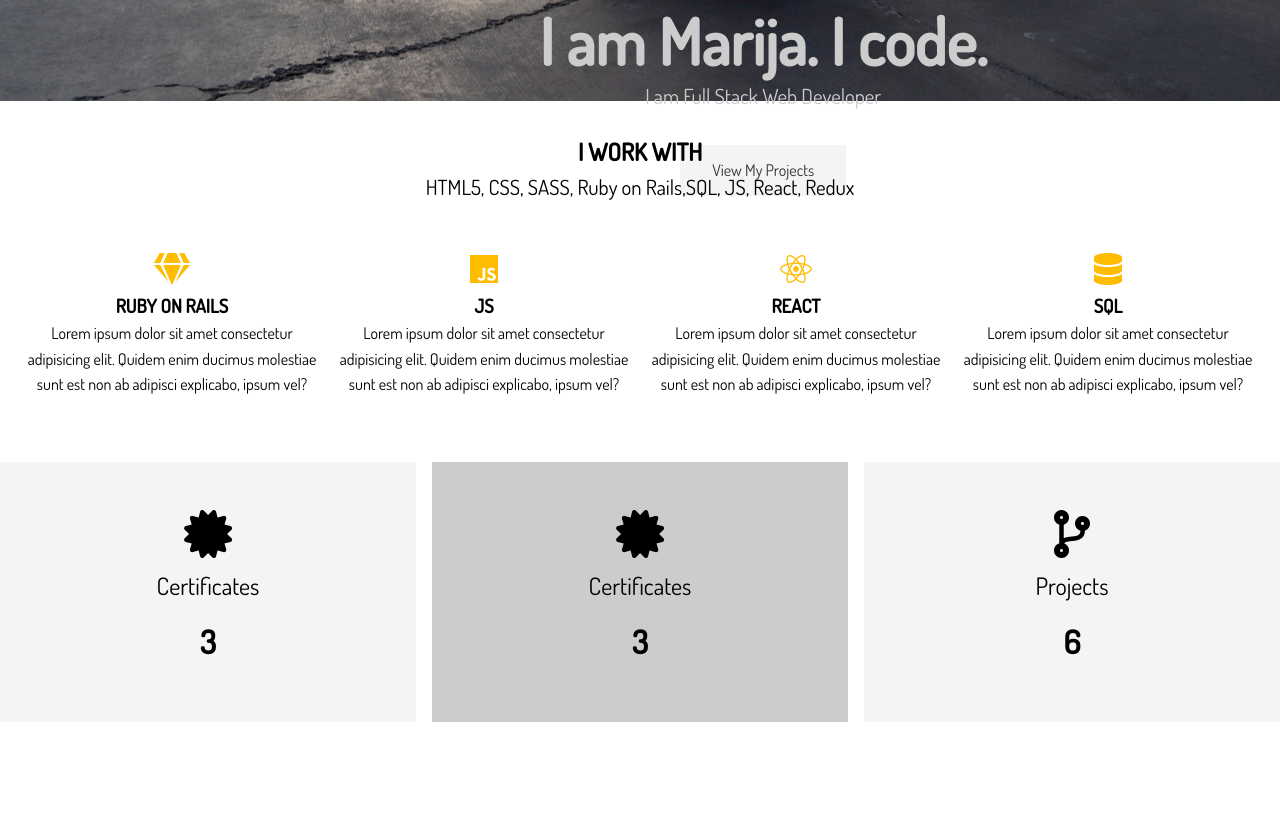
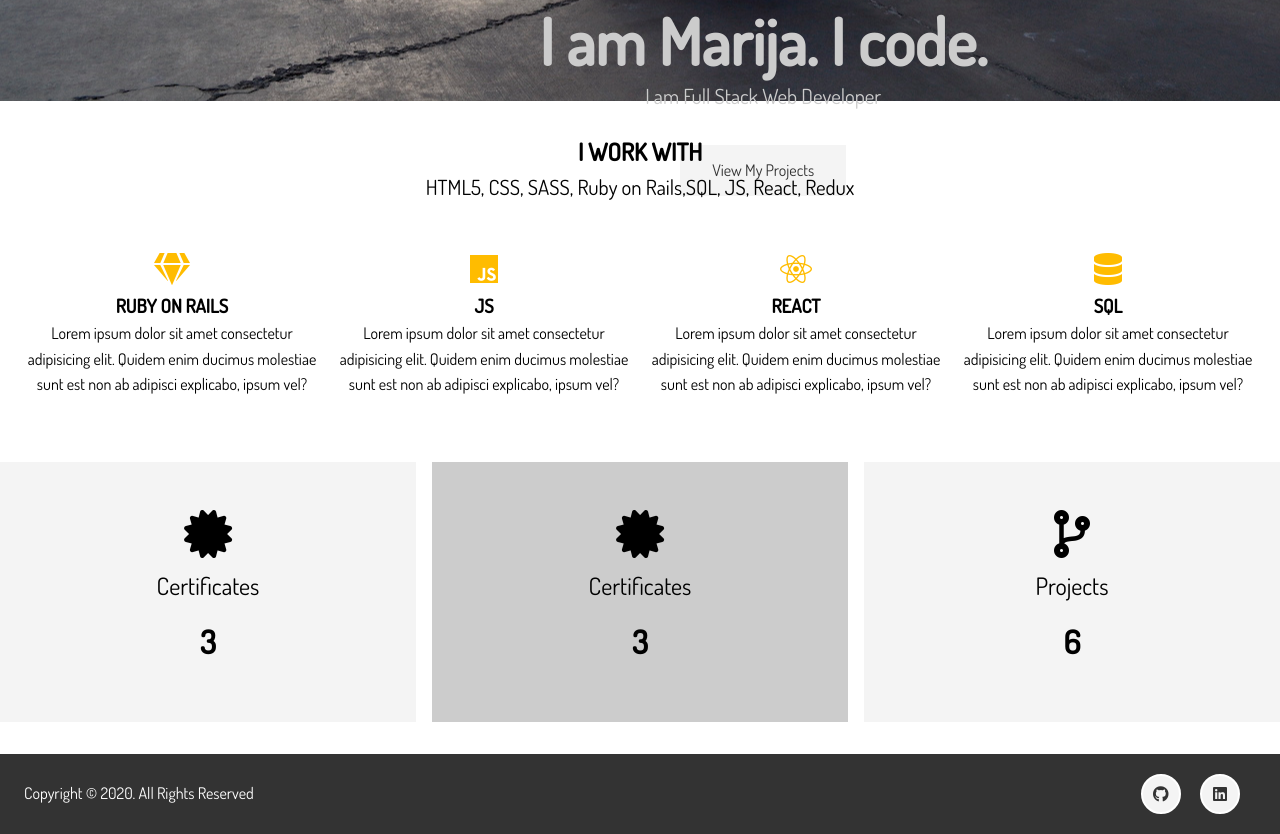
Before and after one commit to marijastojanovic5/New-Portfolio, a website: page dist/index.html in a window 1280 px wide. Shown: the part 699-1533 px from the top of the page. Before the commit the page ends 1453 px from the top, so only its background shows below. Drawn offline with Linux system fonts and the light colour scheme.

Commit message:
Add footer

```diff
--- a/scss/_config.scss
+++ b/scss/_config.scss
@@ -5,3 +5,12 @@
 $medium-color: #ccc;
 $dark-color: #333;
 $bg-image: url("../img/showcase.jpg");
+
+//Set text color
+@function set-text-color($color) {
+  @if (lightness($color) >50) {
+    @return #000;
+  } @else {
+    @return #fff;
+  }
+}
--- a/scss/main.scss
+++ b/scss/main.scss
@@ -79,9 +79,6 @@
       }
     }
   }
-  //Header inner
-  &-inner {
-  }
 }
 #home {
   &-a {
@@ -118,14 +115,42 @@
       div {
         padding: 3rem 0;
 
-        &:nth-child(odd){
+        &:nth-child(odd) {
           background-color: $light-color;
         }
-        &:nth-child(even){
+        &:nth-child(even) {
           background-color: $medium-color;
         }
-
       }
     }
   }
 }
+#main-footer {
+  background: $dark-color;
+  color: #fff;
+  height: 5rem;
+
+  .footer-content{
+    display: flex;
+    justify-content: space-between;
+    height: 5rem;
+    align-items: center;
+
+    .social .fab {
+      margin-right: 1rem;
+      border: 2px #fff solid;
+      border-radius: 50%;
+      height: 20px;
+      width: 20px;
+      line-height: 20px;
+      text-align: center;
+      padding: 0.5rem;
+      cursor: pointer;
+      background-color: $light-color;
+
+      &:hover {
+        background-color: $main-color;
+      }
+    }
+  }
+}
```
Also changed, not shown: dist/css/main.css, dist/index.html.
